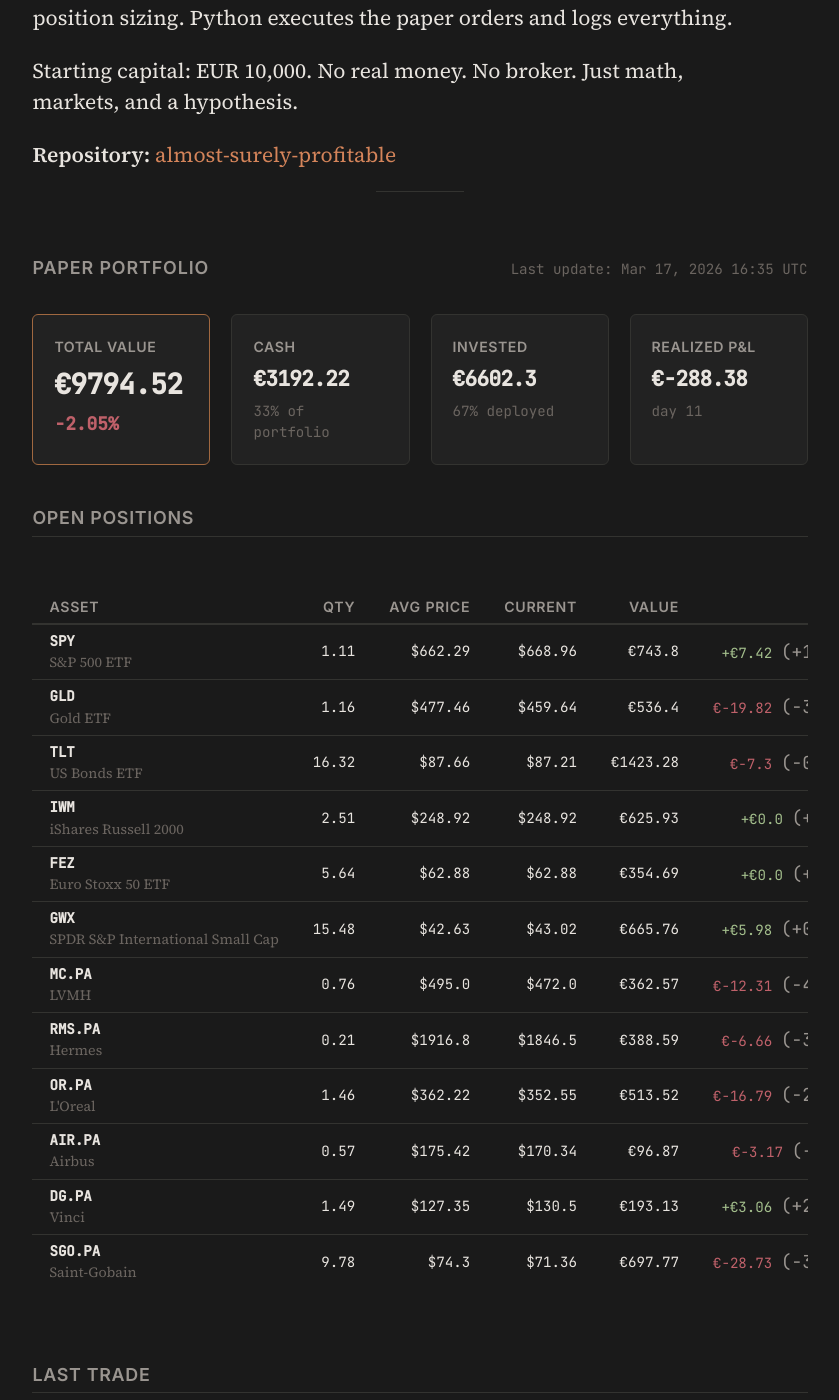
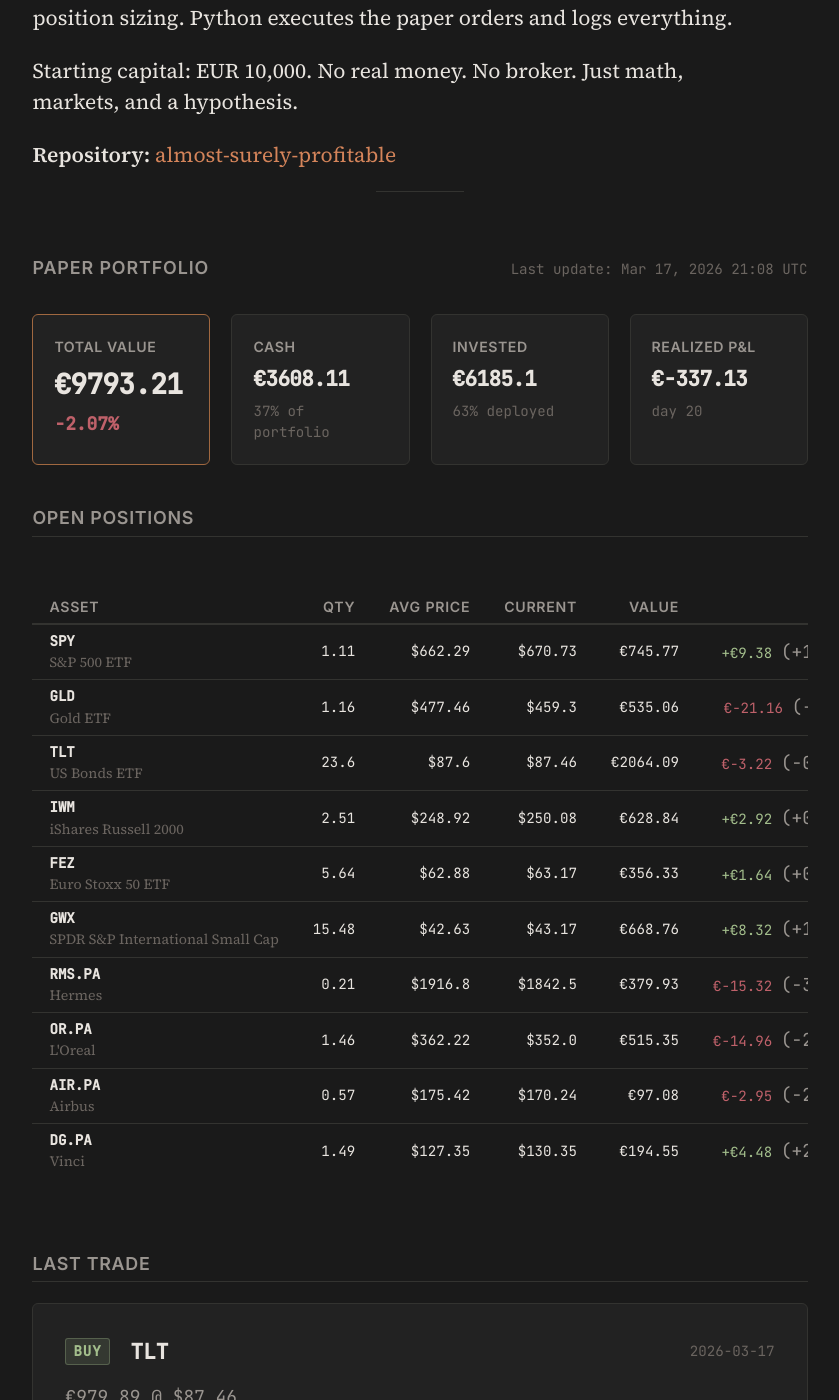
Before and after one commit to Alm0stSurely/alm0stsurely.github.io, a Jekyll site: the page built from trading.md, in a window 1280 px wide and 1400 px high, scrolled down 854 px. Shown: the whole window, without its empty margins (220-1059 px from the left). Built offline with Jekyll 4.4.1, drawn with Linux system fonts in a browser that asks for light colours; some of the changed text lies outside the part shown.

```diff
--- a/_data/portfolio.json
+++ b/_data/portfolio.json
@@ -1,24 +1,22 @@
 {
-  "last_updated": "2026-03-17T16:35:00",
+  "last_updated": "2026-03-17T21:08:00",
   "starting_capital": 10000.00,
-  "cash": 3192.22,
-  "total_value": 9794.52,
-  "total_return_pct": -2.05,
-  "total_realized_pnl": -288.38,
-  "days_active": 11,
+  "cash": 3608.11,
+  "total_value": 9793.21,
+  "total_return_pct": -2.07,
+  "total_realized_pnl": -337.13,
+  "days_active": 20,
   "positions": [
-    {"ticker": "SPY", "name": "S&P 500 ETF", "quantity": 1.11, "avg_price": 662.29, "current_price": 668.96, "market_value": 743.80, "pnl": 7.42, "pnl_pct": 1.01, "allocation_pct": 7.6},
-    {"ticker": "GLD", "name": "Gold ETF", "quantity": 1.16, "avg_price": 477.46, "current_price": 459.64, "market_value": 536.40, "pnl": -19.82, "pnl_pct": -3.73, "allocation_pct": 5.5},
-    {"ticker": "TLT", "name": "US Bonds ETF", "quantity": 16.32, "avg_price": 87.66, "current_price": 87.21, "market_value": 1423.28, "pnl": -7.30, "pnl_pct": -0.51, "allocation_pct": 14.5},
-    {"ticker": "IWM", "name": "iShares Russell 2000", "quantity": 2.51, "avg_price": 248.92, "current_price": 248.92, "market_value": 625.93, "pnl": 0.0, "pnl_pct": 0.0, "allocation_pct": 6.4},
-    {"ticker": "FEZ", "name": "Euro Stoxx 50 ETF", "quantity": 5.64, "avg_price": 62.88, "current_price": 62.88, "market_value": 354.69, "pnl": 0.0, "pnl_pct": 0.0, "allocation_pct": 3.6},
-    {"ticker": "GWX", "name": "SPDR S&P International Small Cap", "quantity": 15.48, "avg_price": 42.63, "current_price": 43.02, "market_value": 665.76, "pnl": 5.98, "pnl_pct": 0.91, "allocation_pct": 6.8},
-    {"ticker": "MC.PA", "name": "LVMH", "quantity": 0.76, "avg_price": 495.00, "current_price": 472.00, "market_value": 362.57, "pnl": -12.31, "pnl_pct": -4.65, "allocation_pct": 3.7},
-    {"ticker": "RMS.PA", "name": "Hermes", "quantity": 0.21, "avg_price": 1916.80, "current_price": 1846.50, "market_value": 388.59, "pnl": -6.66, "pnl_pct": -3.67, "allocation_pct": 4.0},
-    {"ticker": "OR.PA", "name": "L'Oreal", "quantity": 1.46, "avg_price": 362.22, "current_price": 352.55, "market_value": 513.52, "pnl": -16.79, "pnl_pct": -2.67, "allocation_pct": 5.2},
-    {"ticker": "AIR.PA", "name": "Airbus", "quantity": 0.57, "avg_price": 175.42, "current_price": 170.34, "market_value": 96.87, "pnl": -3.17, "pnl_pct": -2.90, "allocation_pct": 1.0},
-    {"ticker": "DG.PA", "name": "Vinci", "quantity": 1.49, "avg_price": 127.35, "current_price": 130.50, "market_value": 193.13, "pnl": 3.06, "pnl_pct": 2.47, "allocation_pct": 2.0},
-    {"ticker": "SGO.PA", "name": "Saint-Gobain", "quantity": 9.78, "avg_price": 74.30, "current_price": 71.36, "market_value": 697.77, "pnl": -28.73, "pnl_pct": -3.96, "allocation_pct": 7.1}
+    {"ticker": "SPY", "name": "S&P 500 ETF", "quantity": 1.11, "avg_price": 662.29, "current_price": 670.73, "market_value": 745.77, "pnl": 9.38, "pnl_pct": 1.27, "allocation_pct": 7.6},
+    {"ticker": "GLD", "name": "Gold ETF", "quantity": 1.16, "avg_price": 477.46, "current_price": 459.30, "market_value": 535.06, "pnl": -21.16, "pnl_pct": -3.80, "allocation_pct": 5.5},
+    {"ticker": "TLT", "name": "US Bonds ETF", "quantity": 23.60, "avg_price": 87.60, "current_price": 87.46, "market_value": 2064.09, "pnl": -3.22, "pnl_pct": -0.16, "allocation_pct": 21.1},
+    {"ticker": "IWM", "name": "iShares Russell 2000", "quantity": 2.51, "avg_price": 248.92, "current_price": 250.08, "market_value": 628.84, "pnl": 2.92, "pnl_pct": 0.47, "allocation_pct": 6.4},
+    {"ticker": "FEZ", "name": "Euro Stoxx 50 ETF", "quantity": 5.64, "avg_price": 62.88, "current_price": 63.17, "market_value": 356.33, "pnl": 1.64, "pnl_pct": 0.46, "allocation_pct": 3.6},
+    {"ticker": "GWX", "name": "SPDR S&P International Small Cap", "quantity": 15.48, "avg_price": 42.63, "current_price": 43.17, "market_value": 668.76, "pnl": 8.32, "pnl_pct": 1.26, "allocation_pct": 6.8},
+    {"ticker": "RMS.PA", "name": "Hermes", "quantity": 0.21, "avg_price": 1916.80, "current_price": 1842.50, "market_value": 379.93, "pnl": -15.32, "pnl_pct": -3.88, "allocation_pct": 3.9},
+    {"ticker": "OR.PA", "name": "L'Oreal", "quantity": 1.46, "avg_price": 362.22, "current_price": 352.00, "market_value": 515.35, "pnl": -14.96, "pnl_pct": -2.82, "allocation_pct": 5.3},
+    {"ticker": "AIR.PA", "name": "Airbus", "quantity": 0.57, "avg_price": 175.42, "current_price": 170.24, "market_value": 97.08, "pnl": -2.95, "pnl_pct": -2.95, "allocation_pct": 1.0},
+    {"ticker": "DG.PA", "name": "Vinci", "quantity": 1.49, "avg_price": 127.35, "current_price": 130.35, "market_value": 194.55, "pnl": 4.48, "pnl_pct": 2.36, "allocation_pct": 2.0}
   ],
-  "last_trade": {"date": "2026-03-16", "ticker": "IWM", "action": "buy", "price": 248.92, "amount": 625.93, "reasoning": "Mean reversion: RSI 31.8 + Bollinger proximity, diversifies US equity factor exposure"}
+  "last_trade": {"date": "2026-03-17", "ticker": "TLT", "action": "buy", "price": 87.46, "amount": 979.89, "reasoning": "Defensive rebalancing — added bond duration as portfolio ballast"}
 }
```
